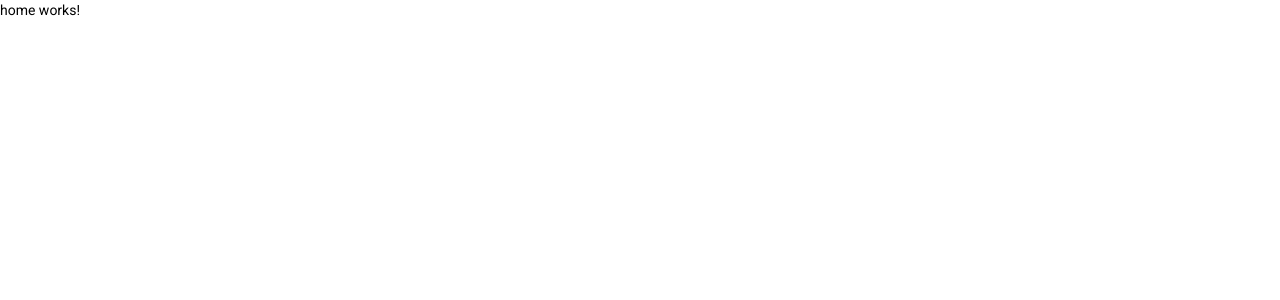
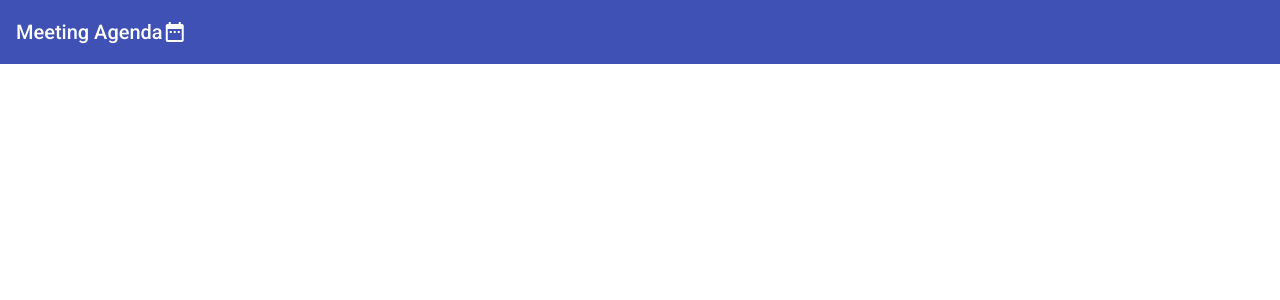
Before and after one commit to jairosousa/angular_10_mobille_baas, an Angular app: page / in a window 1280 px wide. Shown: the top 300 px of the page. Built offline with nearby package versions, Linux system fonts and the light colour scheme.

Commit message:
:construction: Home
Criação do componernte Home e inserifo toobar

```diff
--- a/src/app/app.module.ts
+++ b/src/app/app.module.ts
@@ -1,4 +1,6 @@
 import { NgModule } from '@angular/core';
+import { MatIconModule } from '@angular/material/icon';
+import { MatToolbarModule } from '@angular/material/toolbar';
 import { BrowserModule } from '@angular/platform-browser';
 import { BrowserAnimationsModule } from '@angular/platform-browser/animations';
 import { AppRoutingModule } from './app-routing.module';
@@ -14,7 +16,9 @@ import { HomeComponent } from './home/home.component';
   imports: [
     BrowserModule,
     BrowserAnimationsModule,
-    AppRoutingModule
+    AppRoutingModule,
+    MatToolbarModule,
+    MatIconModule
   ],
   providers: [],
   bootstrap: [AppComponent]
--- a/src/app/home/home.component.css
+++ b/src/app/home/home.component.css
@@ -0,0 +1,7 @@
+.example-icon {
+    padding: 0 14px;
+}
+
+.example-spacer {
+    flex: 1 1 auto;
+}
--- a/src/app/home/home.component.html
+++ b/src/app/home/home.component.html
@@ -1 +1,8 @@
-<p>home works!</p>
+<mat-toolbar color="primary">
+    <mat-toolbar-row>
+        <span>Meeting Agenda</span>
+        <mat-icon aria-hidden="false" aria-label="Example home icon">date_range</mat-icon>
+        <span class="example-spacer"></span>
+    </mat-toolbar-row>
+
+</mat-toolbar>
```
